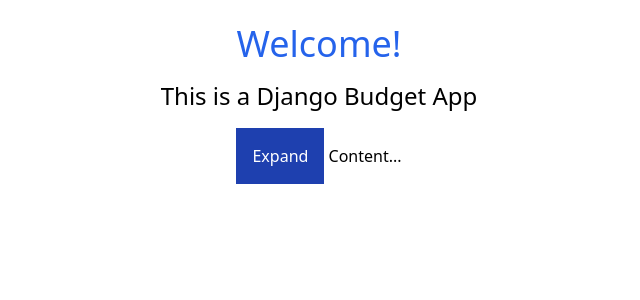
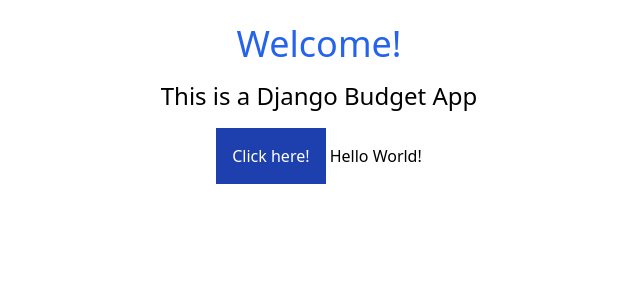
Before and after one commit to coderustle/django-budgetapp, a Django app: page / in a window 1280 px wide. Shown: the top 300 px of the page, without its empty margins (321-961 px from the left). Run offline with Django 4.2, Linux system fonts and the light colour scheme; style sheets or scripts are compiled from the project's sources; some libraries are stand-ins or nearby versions.

Commit message:
refactor: Update button text

```diff
--- a/budgetapp/templates/home.html
+++ b/budgetapp/templates/home.html
@@ -11,10 +11,10 @@
     <h2 class="text-2xl">This is a Django Budget App</h2>
 
     <div x-data="{ open: false }">
-      <button class="text-white bg-blue-800 p-4" @click="open = !open">Expand</button>
+      <button class="text-white bg-blue-800 p-4" @click="open = !open">Click here!</button>
 
       <span x-show="open">
-        Content...
+        Hello World!
       </span>
     </div>
 
```
